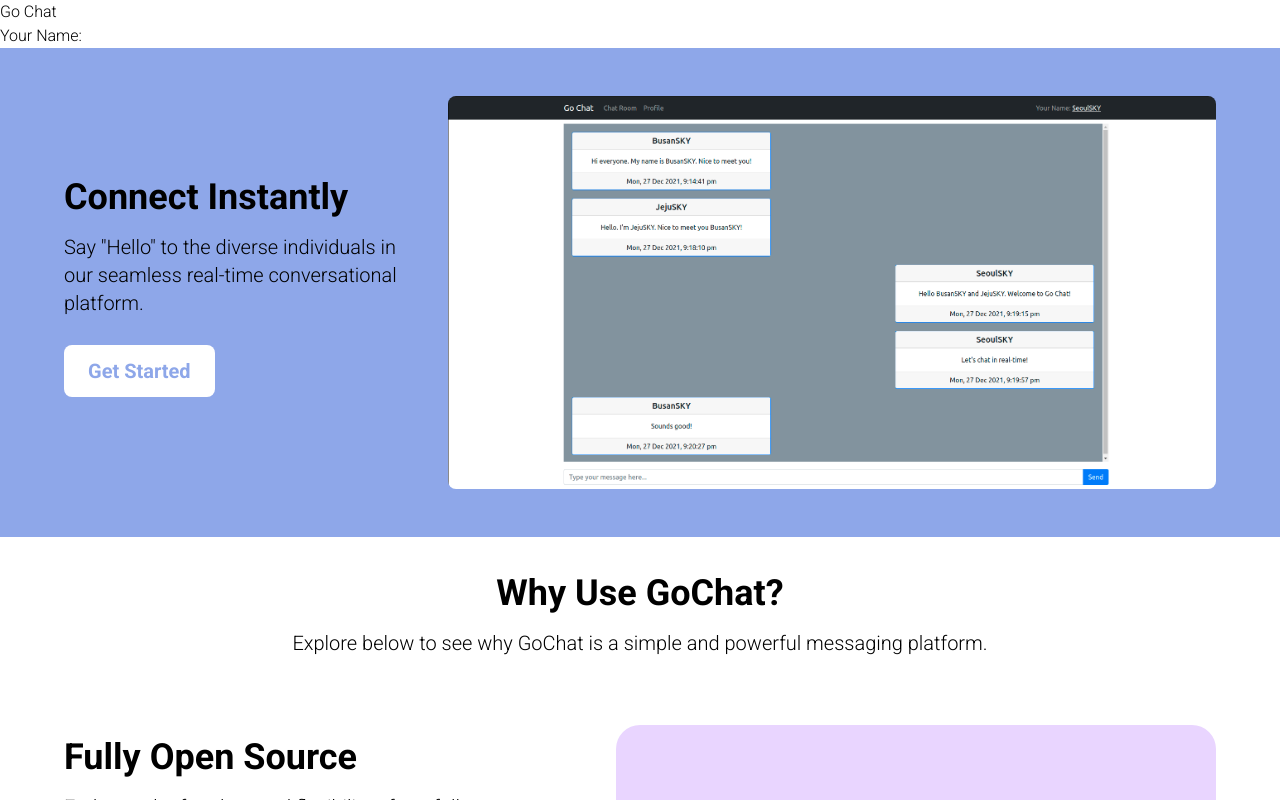
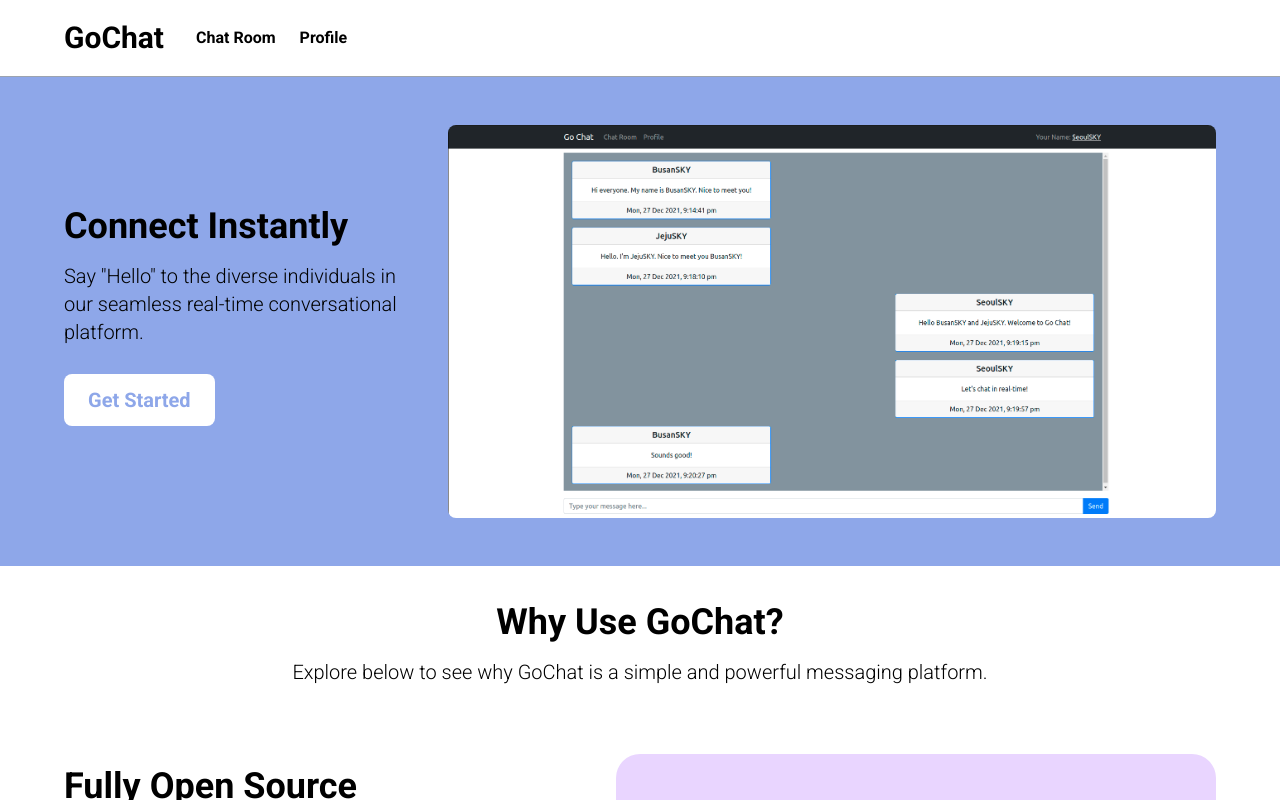
Before and after one commit to SeoulSKY/GoChat, a React (Vite) app in the folder web-server/: page / in a window 1280 px wide. Shown: the top 800 px of the page. Built offline with nearby package versions, Linux system fonts and the light colour scheme.

Commit message:
Design NavBar

```diff
--- a/web-server/src/components/NavBar.tsx
+++ b/web-server/src/components/NavBar.tsx
@@ -1,27 +1,29 @@
-import Navbar from "react-bootstrap/Navbar";
-import Container from "react-bootstrap/Container";
-import Nav from "react-bootstrap/Nav";
-import {getUser} from "../utils/user.ts";
+import {APP_NAME} from "../constants.ts";
+import {paddingX} from "../styles.ts";
+import {Link} from "react-router-dom";
+import {useContext} from "react";
+import {UserContext} from "../utils/contexts.ts";
+
+const styles = {
+  navElement: "px-3 font-semibold hover:text-primary",
+}
 
 export default function NavBar() {
-  const name = getUser()?.name;
+  const [user] = useContext(UserContext);
+  const name = user?.name;
 
   return (
-    <>
-      <Navbar bg="dark" variant="dark">
-        <Container>
-          <Navbar.Brand href="/">Go Chat</Navbar.Brand>
-          <Nav className="me-auto">
-            {name && <Nav.Link href="/chatroom">Chat Room</Nav.Link>}
-            {name && <Nav.Link href="/profile">Profile</Nav.Link>}
-          </Nav>
-          <Navbar.Collapse className="justify-content-end">
-            <Navbar.Text>
-                            Your Name: <a href="/profile">{name}</a>
-            </Navbar.Text>
-          </Navbar.Collapse>
-        </Container>
-      </Navbar>
-    </>
+    <nav className={"flex flex-row justify-between items-center sticky top-0 w-full bg-white border-b " +
+      `border-gray-400 ${paddingX}`}
+    >
+      <div className={"flex justify-start items-center"}>
+        <Link to={"/"} className={"font-bold text-3xl py-5 pr-5 hob"}>{APP_NAME}</Link>
+        <Link to={"/chat"} className={styles.navElement}>Chat Room</Link>
+        <Link to={"/profile"} className={styles.navElement}>Profile</Link>
+      </div>
+      <div className="flex justify-end">
+        {name && <Link to={"/profile"} className={"font-semibold"}>Hi, SeoulSKY</Link>}
+      </div>
+    </nav>
   );
 }
--- a/web-server/src/main.tsx
+++ b/web-server/src/main.tsx
@@ -1,12 +1,13 @@
-import React from "react";
+import React, {useState} from "react";
 import ReactDOM from "react-dom/client";
 import "./index.css";
-// import "bootstrap/dist/css/bootstrap.min.css";
 import {createBrowserRouter, Outlet, RouterProvider} from "react-router-dom";
 import Home from "./pages/Home.tsx";
 import ChatRoom from "./pages/ChatRoom.tsx";
 import Profile from "./pages/Profile.tsx";
 import NavBar from "./components/NavBar.tsx";
+import {UserContext} from "./utils/contexts.ts";
+import {getUser, setUser as updateUser, User} from "./utils/user.ts";
 
 const router = createBrowserRouter([
   {
@@ -30,11 +31,16 @@ const router = createBrowserRouter([
 ]);
 
 function Layout() {
+  const [user, setUser] = useState<User>(getUser());
+
   return (
-    <>
+    <UserContext.Provider value={[user, (value: User) => {
+      updateUser(value);
+      setUser(value);
+    }]}>
       <NavBar />
       <Outlet />
-    </>
+    </UserContext.Provider>
   );
 }
 
--- a/web-server/src/pages/Home.tsx
+++ b/web-server/src/pages/Home.tsx
@@ -72,7 +72,7 @@ export default function Home() {
       </div>
 
       <div className={`flex flex-col justify-center ${marginY}`}>
-        <h1 className={`text-center ${styles.title}`}>Why Use GoChat?</h1>
+        <h1 className={`text-center ${styles.title}`}>{`Why Use ${APP_NAME}?`}</h1>
         <h3 className={`text-center ${styles.description}`}>
           {`Explore below to see why ${APP_NAME} is a simple and powerful messaging platform.`}
         </h3>
--- /dev/null
+++ b/web-server/src/utils/contexts.ts
@@ -0,0 +1,4 @@
+import {createContext} from "react";
+import {User} from "./user.ts";
+
+export const UserContext = createContext<[User | null, (user: User) => void]>(null);
--- a/web-server/src/utils/user.ts
+++ b/web-server/src/utils/user.ts
@@ -2,23 +2,27 @@ import Cookies from "js-cookie";
 
 const key = "user";
 
-interface User {
+export interface User {
   name: string,
 }
 
-export function hasUser(): boolean {
-  return Cookies.get(key) !== undefined;
-}
-
-export function getUser(): User | null {
-  const author = Cookies.get(key);
-  if (author === undefined) {
+/**
+ * Get the user from the cookie
+ * @returns The user object or null if the user is not found
+ */
+export function getUser(): User {
+  const user = Cookies.get(key);
+  if (user === undefined) {
     return null;
   }
 
-  return JSON.parse(author) as User;
+  return JSON.parse(user) as User;
 }
 
-export function setUser(author: User) {
-  Cookies.set(key, JSON.stringify(author));
+/**
+ * Set the user in the cookie
+ * @param user The user object
+ */
+export function setUser(user: User) {
+  Cookies.set(key, JSON.stringify(user));
 }
```
